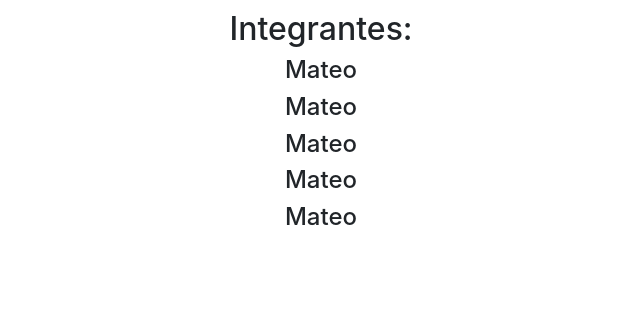
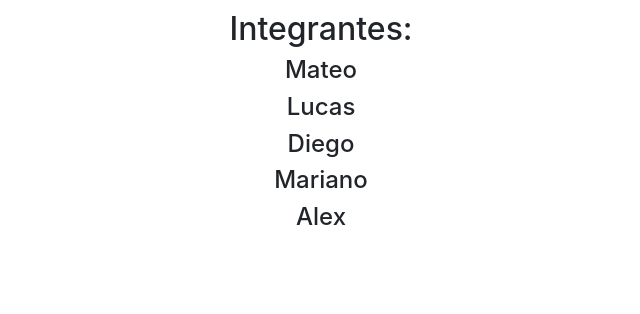
Before and after one commit to AxelWismer/tp1, a Django app: template templates/index.html in a window 1280 px wide. Shown: the part 395-709 px from the top of the page, without its empty margins (319-959 px from the left). Run offline with Django 3.2, Linux system fonts and the light colour scheme; the template is opened without the code that fills it, so the values that code supplies are empty; some libraries are stand-ins or nearby versions.

Commit message:
esto es un commit 3

```diff
--- a/templates/index.html
+++ b/templates/index.html
@@ -10,10 +10,10 @@
     <h1 class="display-3 text-center">Generación de Números Aleatorios</h1>
     <h2 class="text-center">Integrantes:</h2>
     <h4>Mateo</h4>
-    <h4>Mateo</h4>
-    <h4>Mateo</h4>
-    <h4>Mateo</h4>
-    <h4>Mateo</h4>
+    <h4>Lucas</h4>
+    <h4>Diego</h4>
+    <h4>Mariano</h4>
+    <h4>Alex</h4>
 
 </div>
 {% endblock content %}
```
